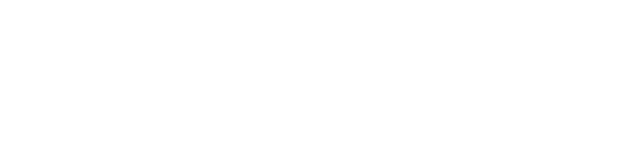
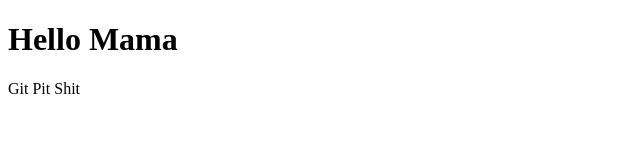
Before and after one commit to shipu1990/scond-git-test, a plain HTML site: page index.html in a window 1280 px wide. Shown: the whole page, without its empty margins (0-640 px from the left). Drawn offline with Linux system fonts and the light colour scheme.

Commit message:
add title

```diff
--- a/index.html
+++ b/index.html
@@ -7,6 +7,7 @@
     <title>Second Git Test</title>
 </head>
 <body>
-
+    <h1>Hello Mama</h1>
+    <h>Git Pit Shit</h>
 </body>
 </html>
```
